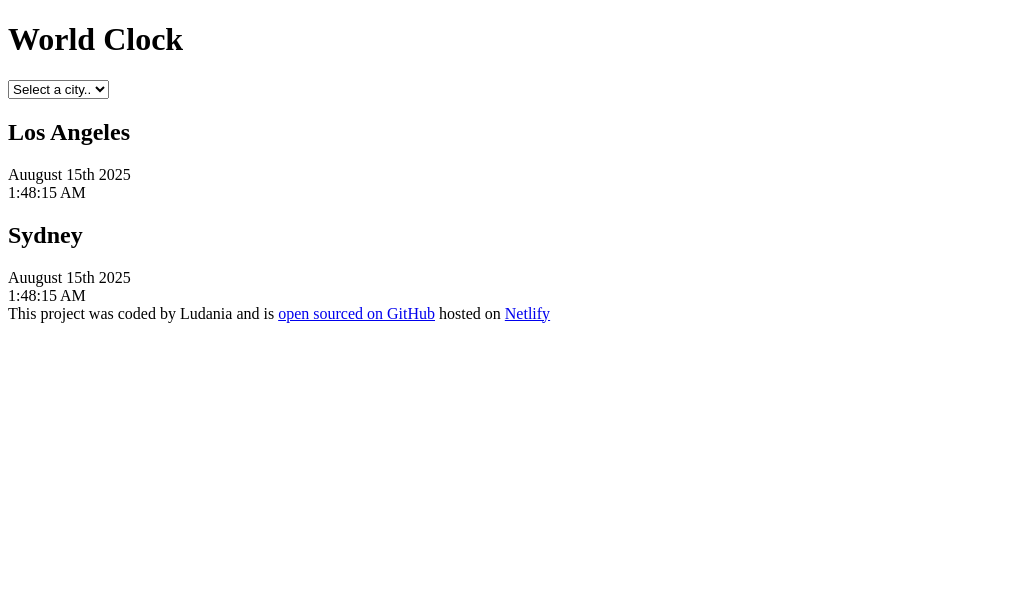
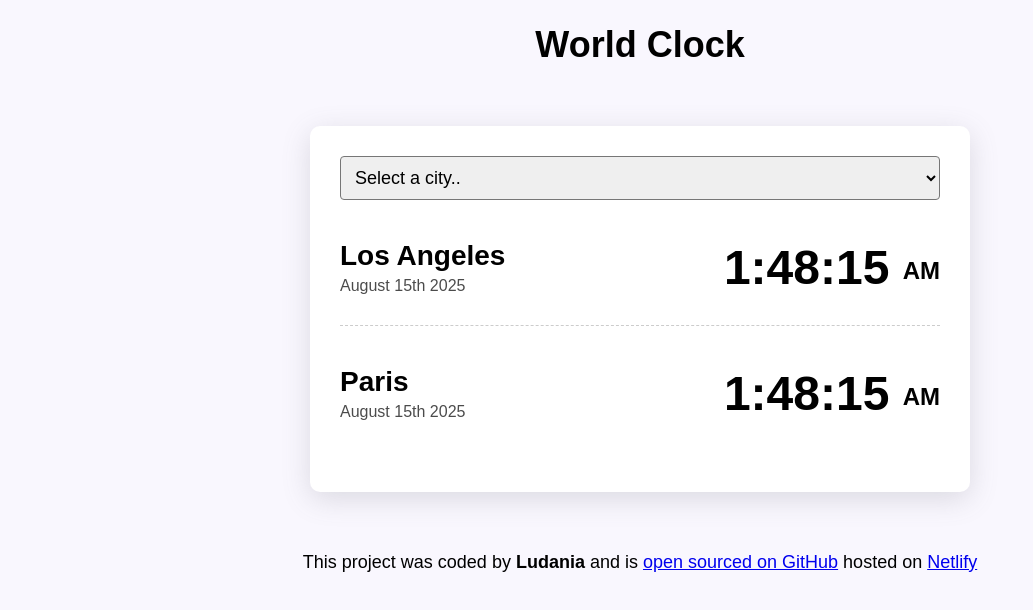
Before and after one commit to Ludania-prog/Wold-Clock-Project, a plain HTML site: page index.html in a window 1280 px wide. Shown: the whole page, without its empty margins (0-1033 px from the left). Drawn offline with Linux system fonts and the light colour scheme.

Commit message:
restyle the css

```diff
--- a/css/style.css
+++ b/css/style.css
@@ -1,4 +1,65 @@
-bo.dy. {
-  background: lightblue;
+body {
+  background: #f9f7fe;
+  font-family: sans-serif;
+}
+
+.container {
+  max-width: 600px;
+  margin: 60px auto;
+  background: white;
+  padding: 30px;
+  box-shadow: rgba(100, 100, 111, 0.2) 0px 7px 29px 0px;
+  border-radius: 10px;
+}
+
+.city {
+  display: flex;
+  margin: 10px 0;
+  justify-content: space-between;
+  padding: 30px 0;
+
+  border-bottom: 1px dashed rgba(0, 0, 0, 0.2);
+}
+
+.city:last-child {
+  border: none;
+}
+h2 {
+  margin: 0 0 5px;
+  font-size: 28px;
+}
+
+.date {
+  opacity: 0.7;
+}
+
+.time {
+  font-size: 48px;
+  font-weight: bold;
+}
+
+.time small {
+  font-size: 24px;
+  vertical-align: middle;
+  line-height: 48px;
+}
+
+select {
+  display: block;
+  width: 100%;
+  font-size: 18px;
+  border-radius: 4px;
+  padding: 10px;
+}
+
+h1 {
   text-align: center;
+  font-family: sans-serif;
+  font-size: 36px;
 }
+
+footer {
+  text-align: center;
+  font-size: 18px;
+  color: rgba(0, 0, 0, 0, 0.2);
+}
--- a/index.html
+++ b/index.html
@@ -16,21 +16,24 @@
         <option value="">New York</option>
         <option value="">Auckland</option>
       </select>
+
+      <div class="city">
+        <div>
+          <h2>Los Angeles</h2>
+          <div class="date">August 15th 2025</div>
+        </div>
+        <div class="time">1:48:15 <small>AM</small></div>
+      </div>
+      <div class="city">
+        <div>
+          <h2>Paris</h2>
+          <div class="date">August 15th 2025</div>
+        </div>
+        <div class="time">1:48:15 <small>AM</small></div>
+      </div>
     </div>
-    <div class="city">
-      <h2>Los Angeles</h2>
-      <div class="date">Auugust 15th 2025</div>
-      <div class="time">1:48:15 AM</div>
-    </div>
-
-    <div class="city">
-      <h2>Sydney</h2>
-      <div class="date">Auugust 15th 2025</div>
-      <div class="time">1:48:15 AM</div>
-    </div>
-
     <footer>
-      This project was coded by Ludania and is
+      This project was coded by <strong>Ludania</strong> and is
       <a
         href="https://github.com/Ludania-prog/Wold-Clock-Project"
         target="_blank"
```
